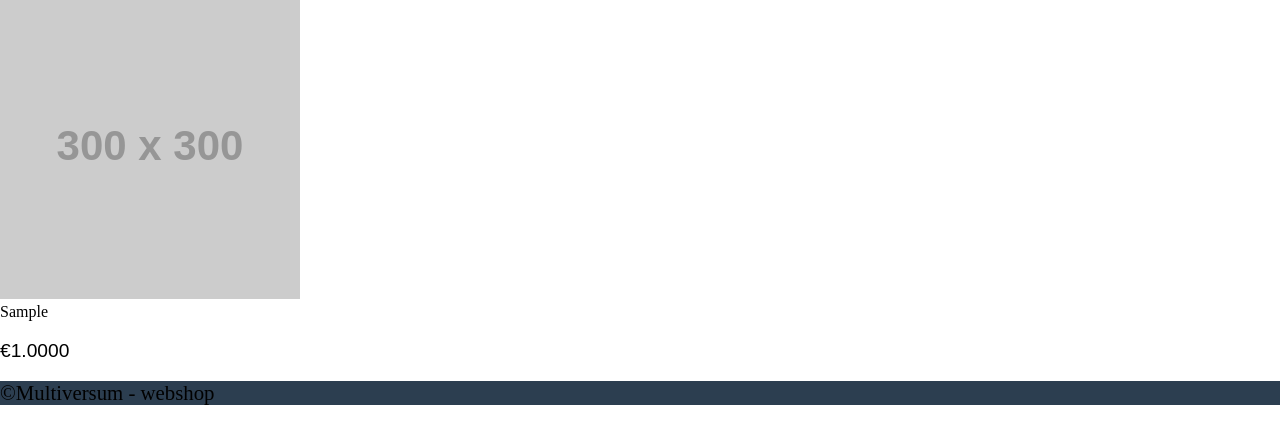
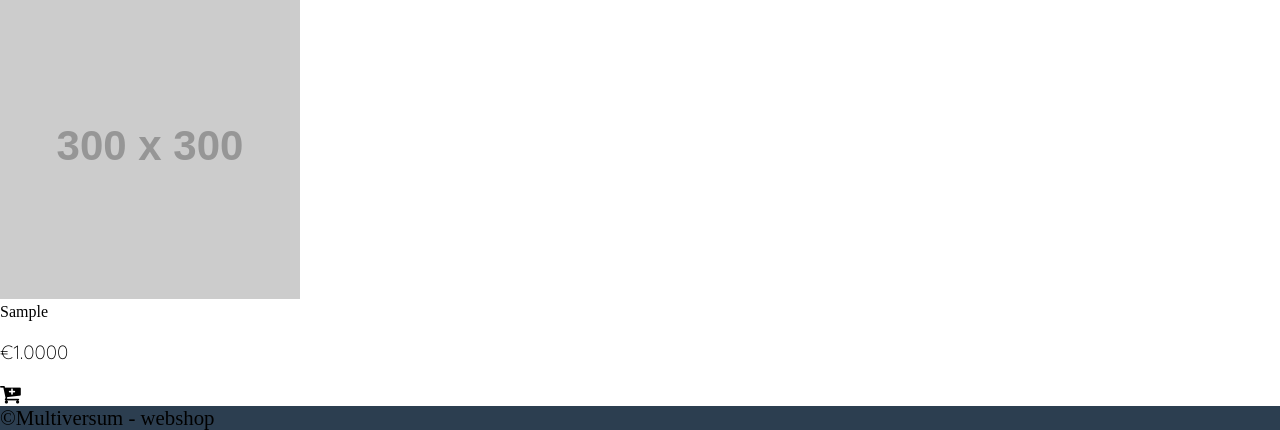
Before and after one commit to mainshooter/webshop, a PHP site: page /products.php?details=1 in a window 1280 px wide. Shown: the part 1382-1812 px from the top of the page. Before the commit the page ends 1787 px from the top, so only its background shows below. Run offline with PHP 8.4, Linux system fonts and the light colour scheme; tables that the repository leaves empty hold one stand-in row (values such as "Sample post"); grey boxes labelled with a size stand in for pictures from a placeholder-image service; some libraries are stand-ins or nearby versions.

Commit message:
Added shopping card icon

```diff
--- a/contact.php
+++ b/contact.php
@@ -8,6 +8,10 @@
 
   <link rel="stylesheet" href="style/grid.css" type="text/css">
   <link rel="stylesheet" href="style/style.css" type="text/css">
+
+  <link href="https://fonts.googleapis.com/css?family=Quicksand:300" rel="stylesheet">
+  <link rel="stylesheet" href="https://cdnjs.cloudflare.com/ajax/libs/font-awesome/4.7.0/css/font-awesome.min.css">
+
 
   <script src="js/main.js"></script>
 
--- a/index.php
+++ b/index.php
@@ -10,6 +10,7 @@
   <link rel="stylesheet" href="style/style.css" type="text/css">
 
   <link href="https://fonts.googleapis.com/css?family=Quicksand:300" rel="stylesheet">
+  <link rel="stylesheet" href="https://cdnjs.cloudflare.com/ajax/libs/font-awesome/4.7.0/css/font-awesome.min.css">
 
   <script src="js/main.js"></script>
 
--- a/php/classes/view.class.php
+++ b/php/classes/view.class.php
@@ -27,7 +27,8 @@
             <img class="col-3" src="http://placehold.it/300x300" />
             <div class="col-9">' . $key['beschrijving'] . '</div>
 
-            <p class="col-9">&euro;' . $key['prijs'] . '</p>
+            <p class="col-1">&euro;' . $key['prijs'] . '</p>
+            <i class="fa fa-cart-plus col-5" aria-hidden="true"></i>
           </div>
         ';
       }
--- a/products.php
+++ b/products.php
@@ -8,6 +8,9 @@
 
   <link rel="stylesheet" href="style/grid.css" type="text/css">
   <link rel="stylesheet" href="style/style.css" type="text/css">
+
+  <link href="https://fonts.googleapis.com/css?family=Quicksand:300" rel="stylesheet">
+  <link rel="stylesheet" href="https://cdnjs.cloudflare.com/ajax/libs/font-awesome/4.7.0/css/font-awesome.min.css">
 
   <script src="js/main.js"></script>
 
@@ -51,13 +54,19 @@
               require 'php/classes/product.class.php';
               require 'php/classes/view.class.php';
 
+              $product = new product();
               if (ISSET($_REQUEST['details'])) {
                 // Want to display product details
-                $products = new product();
-                $productArray = $products->details($_REQUEST['details']);
+                $productArray = $product->details($_REQUEST['details']);
 
                 $view = new view();
                 echo $view->displayProductDetails($productArray);
+              }
+              else {
+                $productArray = $product->display('0');
+
+                $view = new view();
+                echo $view->displayProducts($productArray);
               }
               ?>
             </div>
--- a/style/style.css
+++ b/style/style.css
@@ -126,6 +126,9 @@ nav ul ul {
   font-weight: lighter;
   font-size: 1.2em;
 }
+.product_details i {
+  font-size: 1.4em;
+}
 .footer {
   font-size: 1.3em;
   background-color: #2c3e50;
```
